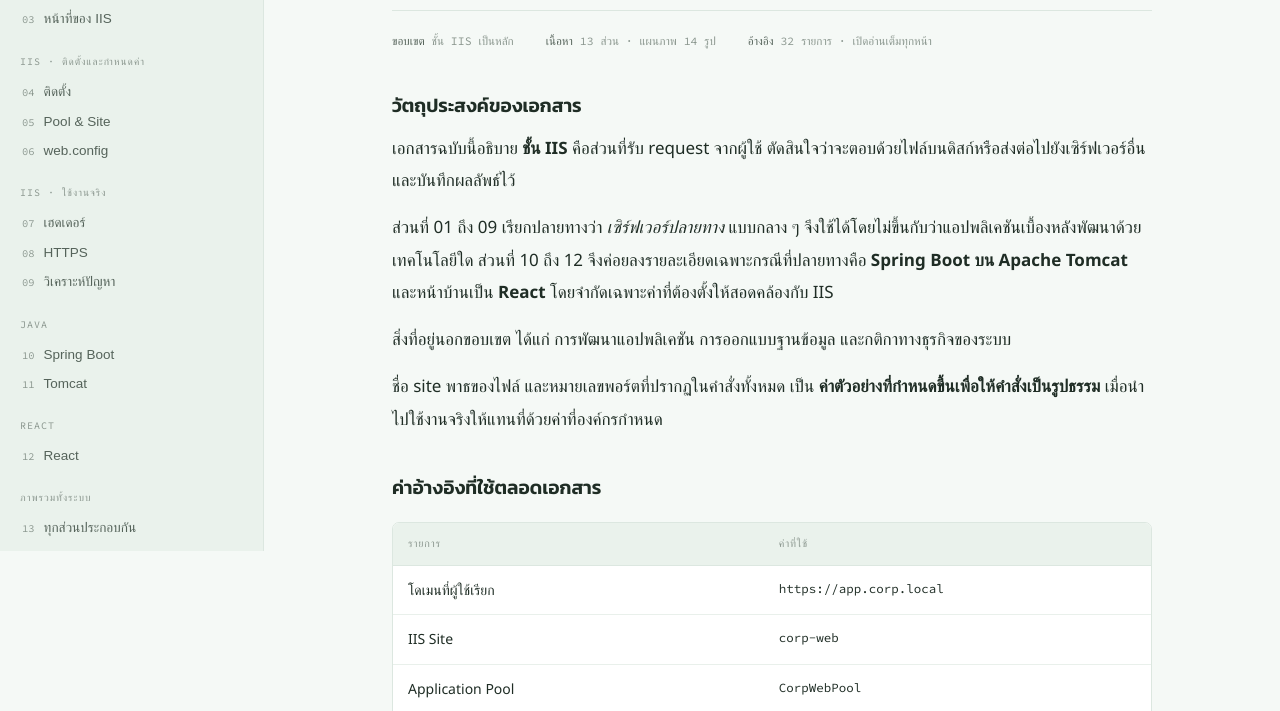
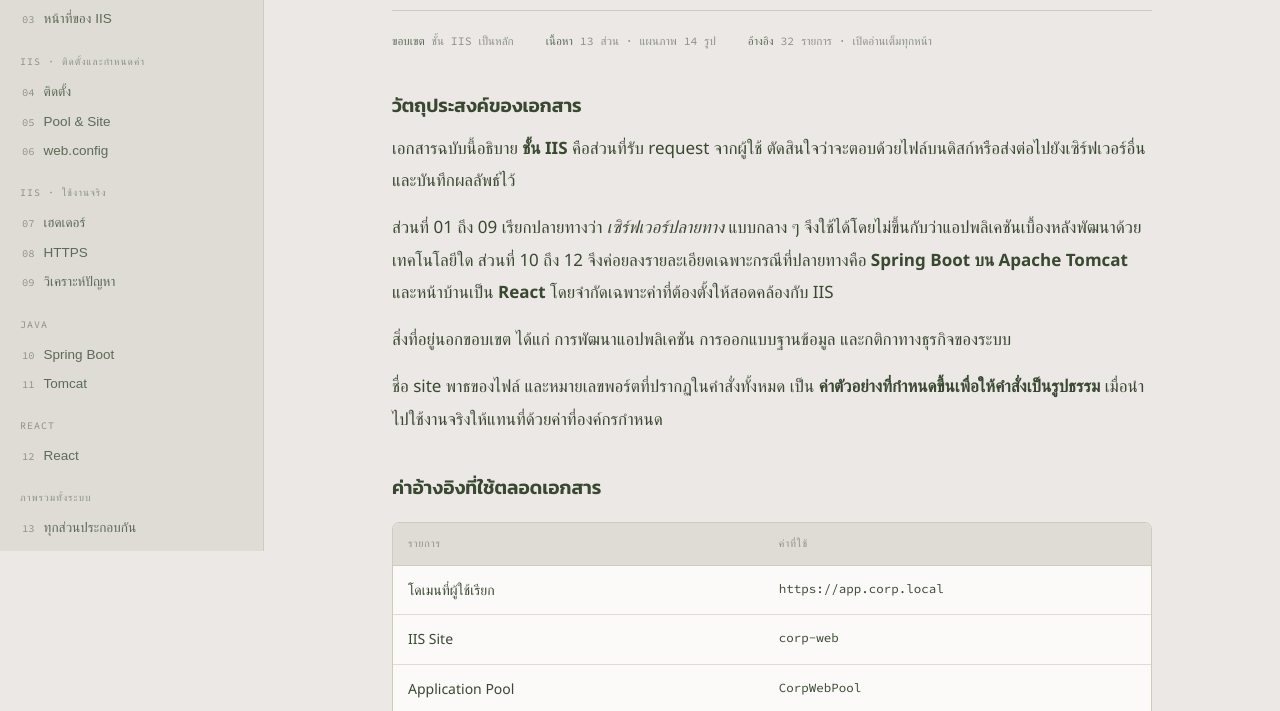
Before and after one commit to MellowGeeuy/iis-knowladge, a plain HTML site: page index.html in a window 1280 px wide. Shown: the part 249-960 px from the top of the page. Drawn offline with Linux system fonts and the light colour scheme; a web font is replaced by a local one.

Commit message:
เปลี่ยนไปใช้ชุดสี Earth tone ชื่อ Adventure และแก้การทับซ้อนในแผนภาพ
ชุดสีหกค่าจากแหล่งอ้างอิง ได้แก่ 394831 เขียวป่าเข้ม · 5B7856 เขียวใบไม้ ·
9FB49B เขียวอ่อน · ECE8E5 ขาวนวล · CFC9BE เทาอมเบจ · 607D7E เทาอมเขียว
พร้อมเฉดเสริมที่ไล่จากหกค่านี้ให้ครบทุกบทบาท ทั้งธีมสว่างและธีมมืด

แก้การทับซ้อนในแผนภาพสี่จุดที่ตรวจพบด้วยสคริปต์ ได้แก่ ข้อความล้นขอบภาพ
ข้อความทับกันเอง และเส้นพาดทับตัวหนังสือสองจุด

Co-Authored-By: Claude Opus 5 <noreply@anthropic.com>

```diff
--- a/index.html
+++ b/index.html
@@ -18,42 +18,44 @@
 <link rel="stylesheet" href="https://fonts.googleapis.com/css2?family=Anuphan:wght@400;500;600&family=Kanit:wght@500;600&family=Source+Code+Pro:wght@400;500&display=swap">
 <style>
   :root {
-    /* โทนขาวสะอาดกับเขียวใบไม้ — พื้นขาวอมเขียวจาง ไม่มีดำสนิท */
-    --paper:#F5F9F6; --surface:#FFFFFF; --surface-2:#EAF2EC;
-    --ink:#1F2D25; --ink-soft:#55635A; --ink-faint:#8B978F;
-    --line:#DCE7E0; --line-soft:#E9F0EB;
-    --accent:#3F8F63; --accent-soft:#E4F1E9; --on-accent:#FFFFFF;
-    --client:#41889F; --client-soft:#E3EFF3;
-    --app:#6B8E4E; --app-soft:#EDF3E3;
-    --warn:#9A7529; --warn-bg:#F7F1DE;
-    --stop:#A6584F; --stop-bg:#F8E9E6;
-    --code-bg:#EEF4F0; --code-com:#8B978F; --code-key:#3F8F63; --code-str:#41889F;
+    /* Earth tone · Adventure — เขียวป่า ขาวนวล เทาอมเขียว
+       สีหลักหกค่าจากชุด: 394831 · 5B7856 · 9FB49B · ECE8E5 · CFC9BE · 607D7E
+       ค่าที่เหลือเป็นเฉดเสริมที่ไล่จากหกค่านี้เพื่อให้ครบทุกบทบาท */
+    --paper:#ECE8E5; --surface:#FBFAF9; --surface-2:#DFDBD5;
+    --ink:#394831; --ink-soft:#5B6B57; --ink-faint:#8A9287;
+    --line:#CFC9BE; --line-soft:#E0DCD5;
+    --accent:#5B7856; --accent-soft:#E1E8DE; --on-accent:#FBFAF9;
+    --client:#607D7E; --client-soft:#DFE6E6;
+    --app:#7A8F76; --app-soft:#E4E9E3;
+    --warn:#8A6A3A; --warn-bg:#EFE8DC;
+    --stop:#9A5A4A; --stop-bg:#EEE1DC;
+    --code-bg:#E4E0DA; --code-com:#8A9287; --code-key:#5B7856; --code-str:#607D7E;
     --radius:7px;
     --text:760px; --wide:1000px; --side:264px;
   }
   @media (prefers-color-scheme: dark) {
     :root:not([data-theme="light"]) {
-      --paper:#121A15; --surface:#18221C; --surface-2:#1F2B23;
-      --ink:#E3EBE5; --ink-soft:#A5B3A9; --ink-faint:#7C8A81;
-      --line:#2B3830; --line-soft:#232E27;
-      --accent:#6FC494; --accent-soft:#14261B; --on-accent:#121A15;
-      --client:#77B9CE; --client-soft:#15242A;
-      --app:#A8C47E; --app-soft:#1D2618;
-      --warn:#D4B472; --warn-bg:#2A2418;
-      --stop:#D89A90; --stop-bg:#2B1E1B;
-      --code-bg:#141C17; --code-com:#7C8A81; --code-key:#6FC494; --code-str:#77B9CE;
+      --paper:#1A201B; --surface:#222A23; --surface-2:#2A332B;
+      --ink:#E4E8E2; --ink-soft:#A9B4A6; --ink-faint:#7F8C7D;
+      --line:#333D34; --line-soft:#293129;
+      --accent:#8FB388; --accent-soft:#1D2A1D; --on-accent:#1A201B;
+      --client:#8FB0B1; --client-soft:#1B2626;
+      --app:#A8BCA4; --app-soft:#212A20;
+      --warn:#C9A574; --warn-bg:#2A2318;
+      --stop:#C99184; --stop-bg:#2A1E1A;
+      --code-bg:#1C231D; --code-com:#7F8C7D; --code-key:#8FB388; --code-str:#8FB0B1;
     }
   }
   :root[data-theme="dark"] {
-    --paper:#121A15; --surface:#18221C; --surface-2:#1F2B23;
-    --ink:#E3EBE5; --ink-soft:#A5B3A9; --ink-faint:#7C8A81;
-    --line:#2B3830; --line-soft:#232E27;
-    --accent:#6FC494; --accent-soft:#14261B; --on-accent:#121A15;
-    --client:#77B9CE; --client-soft:#15242A;
-    --app:#A8C47E; --app-soft:#1D2618;
-    --warn:#D4B472; --warn-bg:#2A2418;
-    --stop:#D89A90; --stop-bg:#2B1E1B;
-    --code-bg:#141C17; --code-com:#7C8A81; --code-key:#6FC494; --code-str:#77B9CE;
+    --paper:#1A201B; --surface:#222A23; --surface-2:#2A332B;
+    --ink:#E4E8E2; --ink-soft:#A9B4A6; --ink-faint:#7F8C7D;
+    --line:#333D34; --line-soft:#293129;
+    --accent:#8FB388; --accent-soft:#1D2A1D; --on-accent:#1A201B;
+    --client:#8FB0B1; --client-soft:#1B2626;
+    --app:#A8BCA4; --app-soft:#212A20;
+    --warn:#C9A574; --warn-bg:#2A2318;
+    --stop:#C99184; --stop-bg:#2A1E1A;
+    --code-bg:#1C231D; --code-com:#7F8C7D; --code-key:#8FB388; --code-str:#8FB0B1;
   }
 
   * { box-sizing: border-box; }
@@ -505,7 +507,7 @@
               <text class="tl" x="44" y="271">USER MODE</text>
 
               <rect class="bx" x="60" y="280" width="256" height="74" rx="7"/>
-              <text class="tm" x="72" y="298">svchost.exe</text>
+              <text class="tm" x="214" y="298">svchost.exe</text>
               <rect class="bx" x="74" y="306" width="112" height="36" rx="7"/>
               <text class="t" x="130" y="329" text-anchor="middle">W3SVC</text>
               <rect class="bx" x="196" y="306" width="106" height="36" rx="7"/>
@@ -527,7 +529,7 @@
               <text class="ta" x="322" y="322">สร้าง / รีไซเคิล</text>
 
               <path class="ln flow-rel" d="M130 306 L 130 242" marker-end="url(#a1)"/>
-              <text class="tm" x="40" y="262">ตั้งค่า HTTP.sys</text>
+              <text class="tm" x="142" y="258">ตั้งค่า HTTP.sys</text>
 
               <path class="ln flow" d="M382 202 L 382 256 L 430 256 L 430 288 L 464 288" marker-end="url(#a1a)"/>
               <text class="tm" x="392" y="232">ส่ง request</text>
@@ -1405,7 +1407,7 @@ Set-ItemProperty IIS:\AppPools\CorpWebPool -Name managedRuntimeVersion -Value <s
               <rect class="bx" x="295" y="222" width="441" height="52" rx="7"/>
               <text class="tm" x="311" y="243">X-Forwarded-For: 10.20.30.40</text>
               <text class="tm" x="311" y="262">IP เดิมเดินทางต่อได้ในรูปเฮดเดอร์เท่านั้น</text>
-              <path class="ln-a flow-rel" d="M380 128 L 380 160 L 260 160 L 260 248 L 289 248" marker-end="url(#h2)"/>
+              <path class="ln-a flow-rel" d="M380 128 L 380 145 L 240 145 L 240 248 L 289 248" marker-end="url(#h2)"/>
               <text class="ta" x="24" y="252">IIS เป็นผู้ใส่ให้</text>
             </svg>
           </div>
@@ -2256,7 +2258,8 @@ New-WebBinding -Name <span class="s">"corp-web"</span> -Protocol https -Port 443
               <text class="tm" x="520" y="231">ของ IIS ตามส่วนที่ 06</text>
 
               <line class="ln dash" x1="24" y1="256" x2="736" y2="256"/>
-              <text class="tm" x="24" y="278">CATALINA_BASE ใช้เมื่อต้องการหลาย instance บนเครื่องเดียว โดย CATALINA_HOME เก็บไฟล์ที่ใช้ร่วมกัน ส่วน BASE เก็บค่าตั้งของแต่ละ instance</text>
+              <text class="tm" x="24" y="274">CATALINA_BASE ใช้เมื่อต้องการหลาย instance บนเครื่องเดียว</text>
+              <text class="tm" x="24" y="292">CATALINA_HOME เก็บไฟล์ที่ใช้ร่วมกัน ส่วน BASE เก็บค่าตั้งของแต่ละ instance</text>
             </svg>
           </div>
           <figcaption>
```
Also changed, not shown: 1 other file.
